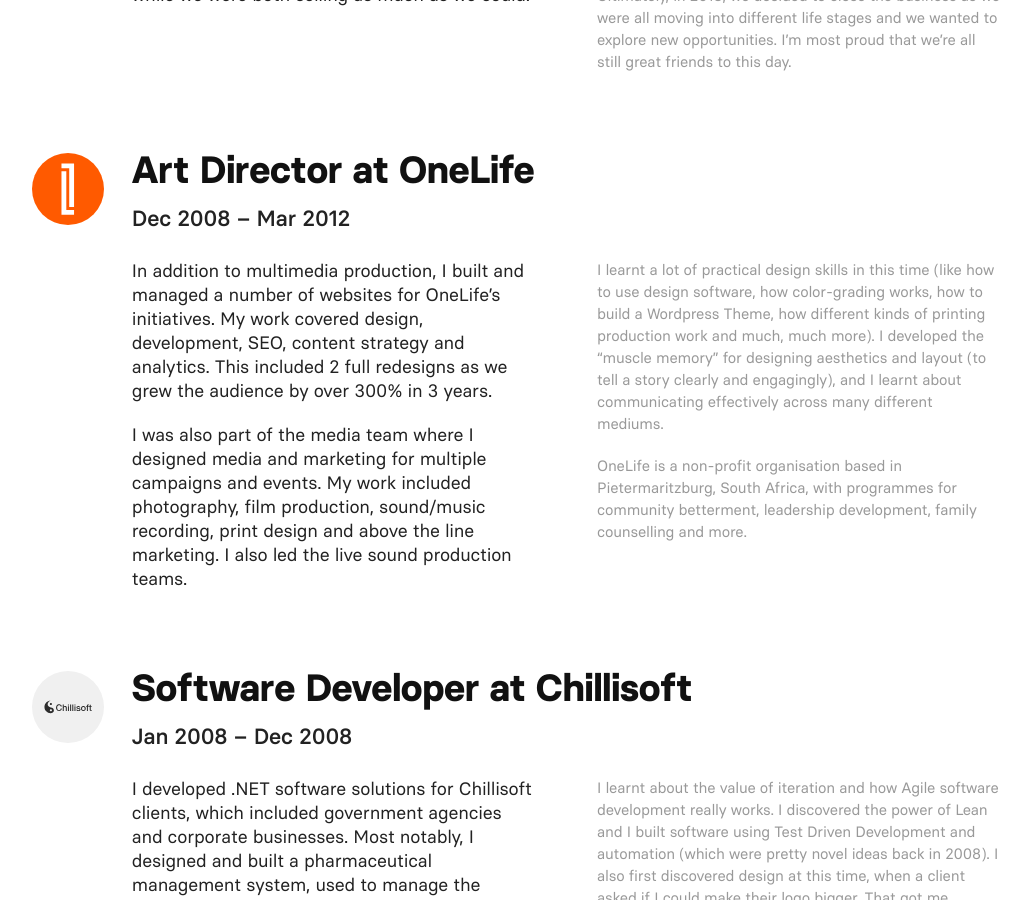
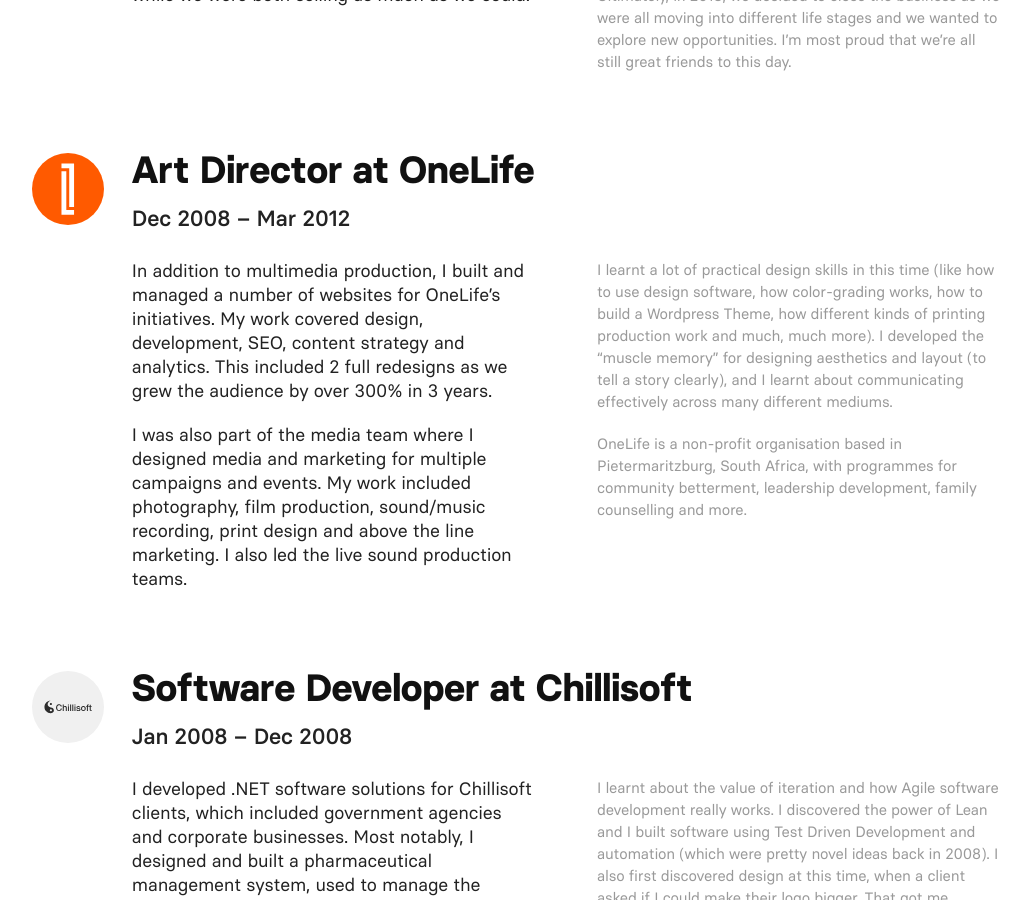
Before and after one commit to stuartwiener/stuartwiener.github.io, a Jekyll site: the page built from experience.html, in a window 1280 px wide and 900 px high, scrolled down 3806 px. Shown: the whole window, without its empty margins (73-1103 px from the left). Built offline with Jekyll 4.4.1, drawn with Linux system fonts in a browser that asks for light colours.

Commit message:
more refinment

```diff
--- a/experience.html
+++ b/experience.html
@@ -118,7 +118,7 @@
     <div class="content">
         <p>In addition to multimedia production, I built and managed a number of websites for OneLife’s initiatives. My work covered design, development, SEO, content strategy and analytics. This included 2 full redesigns as we grew the audience by over 300% in 3 years. </p>
         <p>I was also part of the media team where I designed media and marketing for multiple campaigns and events. My work included photography, film production, sound/music recording, print design and above the line marketing. I also led the live sound production teams.</p>
-        <p class="sidebar">I learnt a lot of practical design skills in this time (like how to use design software, how color-grading works, how to build a Wordpress Theme, how different kinds of printing production work and much, much more). I developed the “muscle memory” for designing aesthetics and layout (to tell a story clearly and engagingly), and I learnt about communicating effectively across many different mediums. </p>
+        <p class="sidebar">I learnt a lot of practical design skills in this time (like how to use design software, how color-grading works, how to build a Wordpress Theme, how different kinds of printing production work and much, much more). I developed the “muscle memory” for designing aesthetics and layout (to tell a story clearly), and I learnt about communicating effectively across many different mediums. </p>
         <p class="sidebar">OneLife is a non-profit organisation based in Pietermaritzburg, South Africa, with programmes for community betterment, leadership development, family counselling and more.</p>
     </div>
 </div>
```
